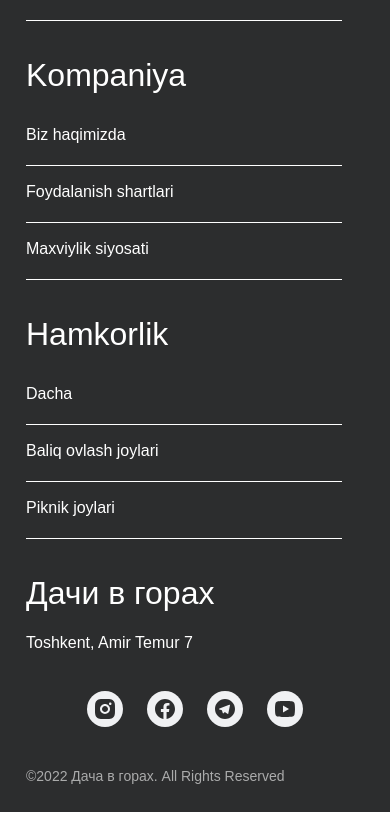
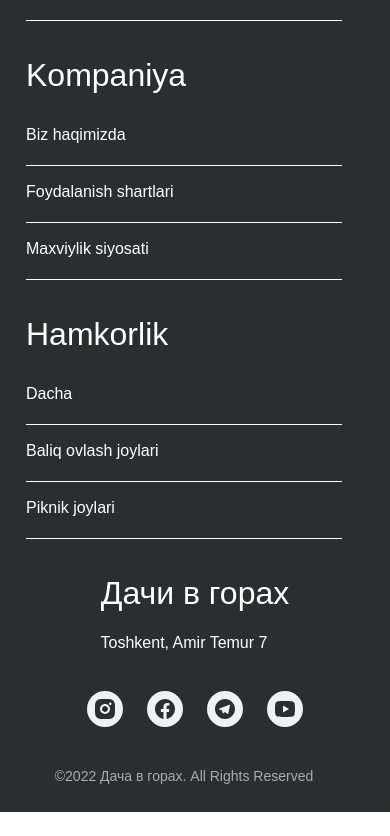
Before and after one commit to khurshidbekweb/cottage, a React (Create React App) app: page /pay in a window 390 px wide. Shown: the part 589-1425 px from the top of the page. Built offline with nearby package versions, Linux system fonts and the light colour scheme; no server answers.

Commit message:
footer mini add

```diff
--- a/src/components/Footer/Footer.css
+++ b/src/components/Footer/Footer.css
@@ -112,7 +112,7 @@
     }
 
     .footer-top {
-        display: block;
+        display: none;
     }
 
     .footer-box {
@@ -141,10 +141,12 @@
         font-size: 32px;
         line-height: 44px;
         color: #FFFFFF;
+        text-align: center;
     }
 
     .footer-bottom {
         display: block;
+        text-align: center;
     }
 
     .footer-socials {
```
